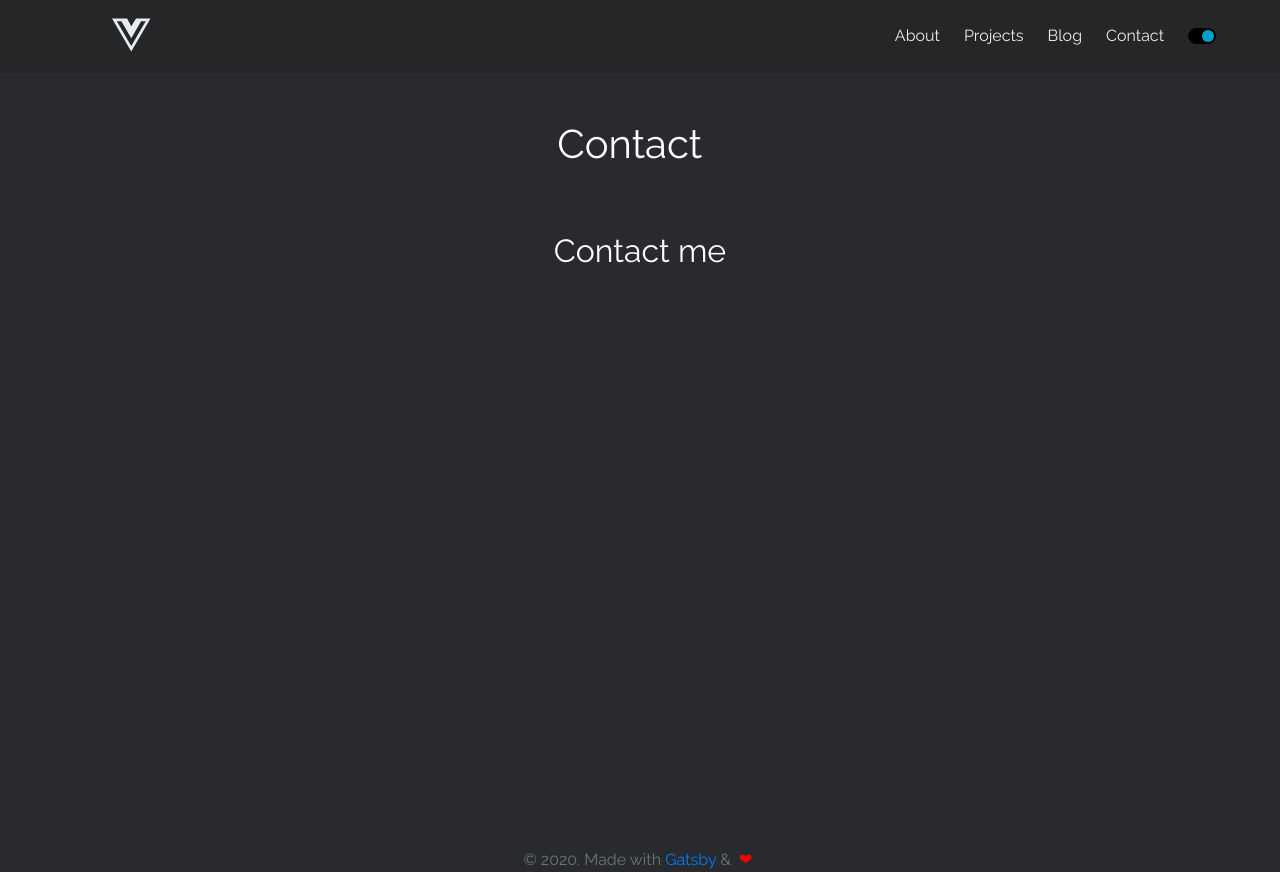
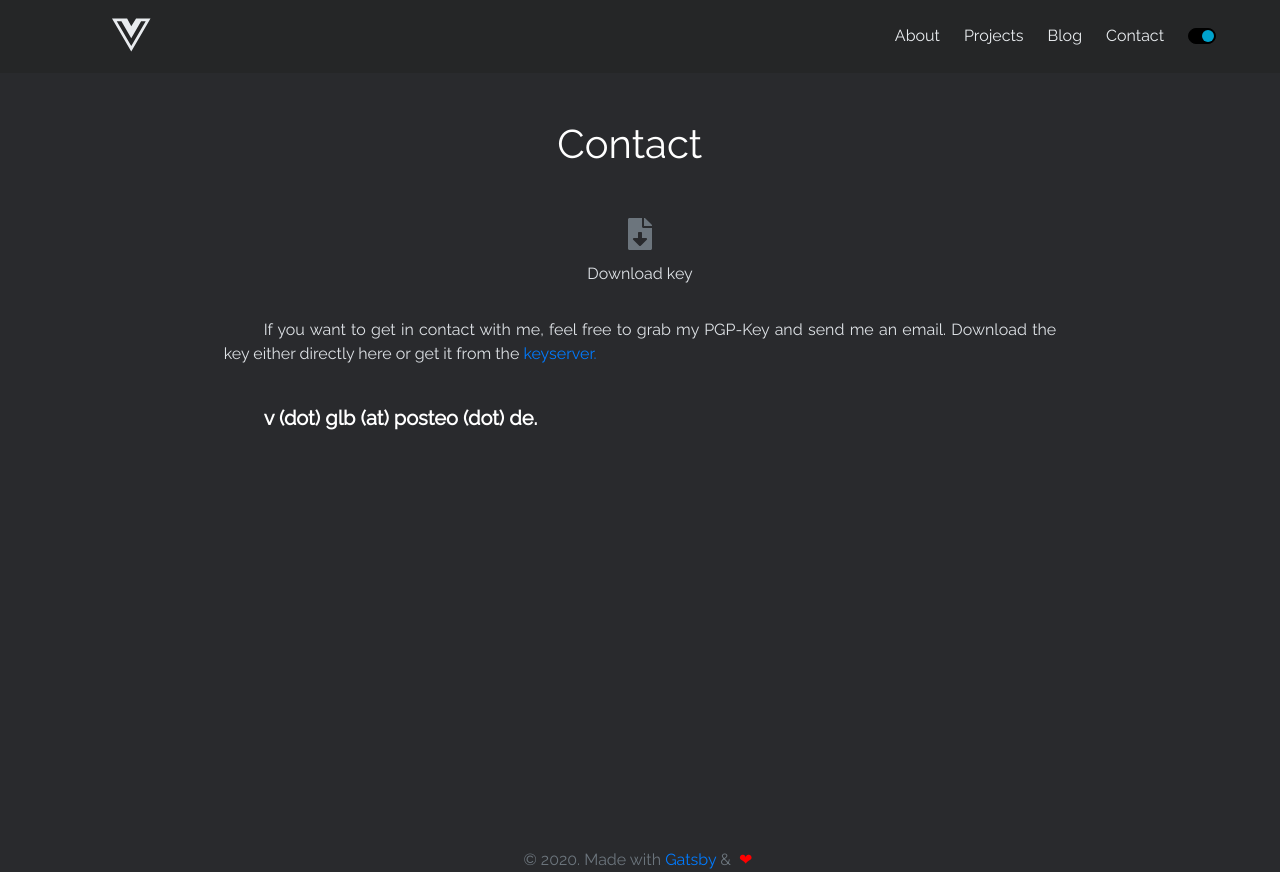
Before and after one commit to v-glb/v-glb.github.io, a Gatsby site: page /contact in a window 1280 px wide. Built offline with nearby package versions, Linux system fonts and the light colour scheme; Gatsby itself is replaced by a stand-in of ours.

Commit message:
Add content to contact page

```diff
--- a/src/pages/contact.js
+++ b/src/pages/contact.js
@@ -1,6 +1,7 @@
 import React from "react"
 import { PageLayout, PageTitle } from "../components"
 import { SEO } from "../utils"
+import { FontAwesomeIcon } from "@fortawesome/react-fontawesome"
 import Container from "react-bootstrap/Container"
 
 export default () => {
@@ -8,8 +9,35 @@ export default () => {
     <PageLayout>
       <SEO title="Contact" />
       <PageTitle title="Contact"></PageTitle>
-      <Container className="mt-5 pt-3" fluid>
-        <h2>Contact me</h2>
+      <a href="../../v-glb-pubkey.asc" target="_blank" download>
+        <FontAwesomeIcon
+          style={{ fontSize: "2rem" }}
+          icon={["fas", "file-download"]}
+          className="icons file"
+        />
+      </a>
+      <Container>
+        <article className="w-75 m-auto pt-2 text-justify">
+          <p className="text-center">Download key</p>
+          <p className="i-5 mt-4 pt-2">
+            If you want to get in contact with me, feel free to grab my PGP-Key
+            and send me an email. Download the key either directly here or get
+            it from the&nbsp;
+            <a
+              href="https://keyserver.ubuntu.com/pks/lookup?search=v.glb%40posteo.de&fingerprint=on&op=index"
+              target="_blank"
+              rel="noopener noreferrer"
+            >
+              keyserver.
+            </a>
+          </p>
+          <br />
+          <p className="i-5">
+            <h5>
+              <b>v (dot) glb (at) posteo (dot) de.</b>
+            </h5>
+          </p>
+        </article>
       </Container>
     </PageLayout>
   )
--- a/src/styles/_themes.scss
+++ b/src/styles/_themes.scss
@@ -24,7 +24,7 @@ $themes: (
     fcc: $fcc-green,
     hr: $hr-green,
     mail: $yellow,
-    file: $dark-blue,
+    file: $yellow,
     iconBackground: $white,
     cardBackground: $white,
   ),
```
